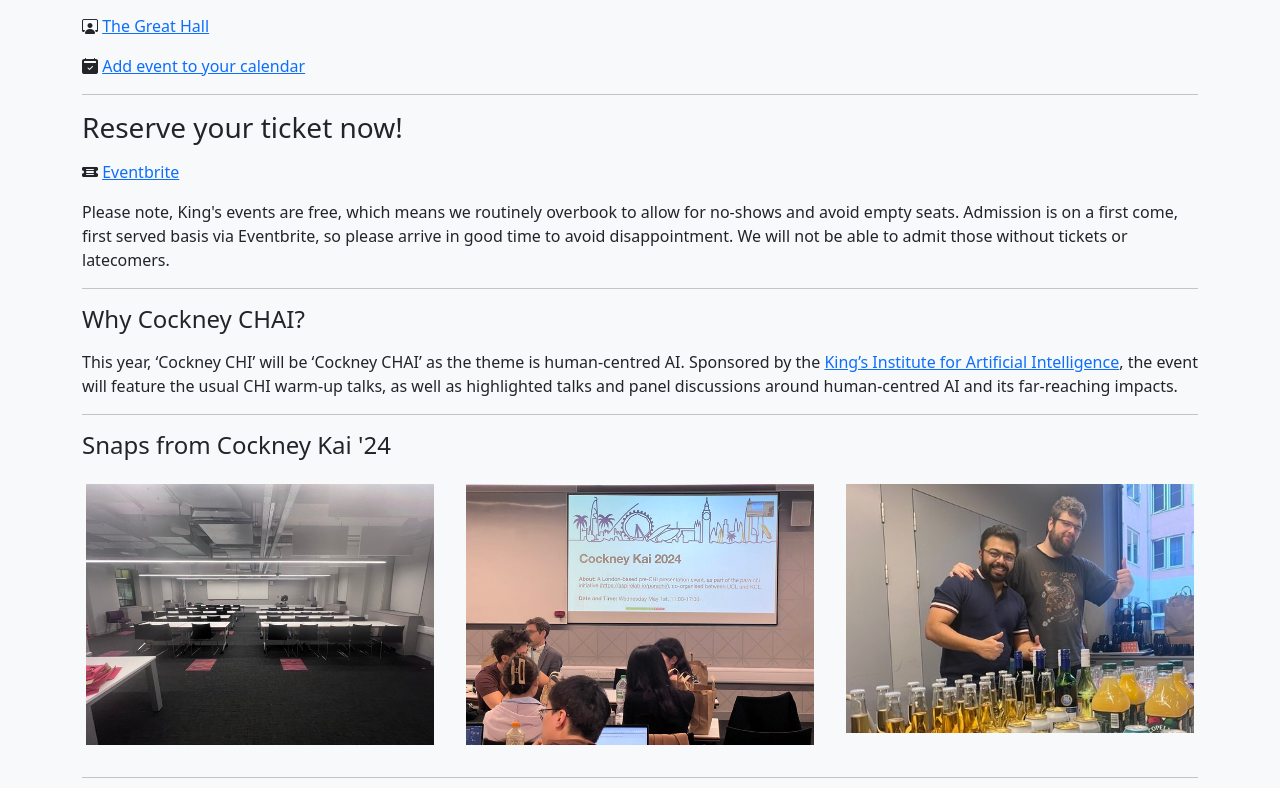
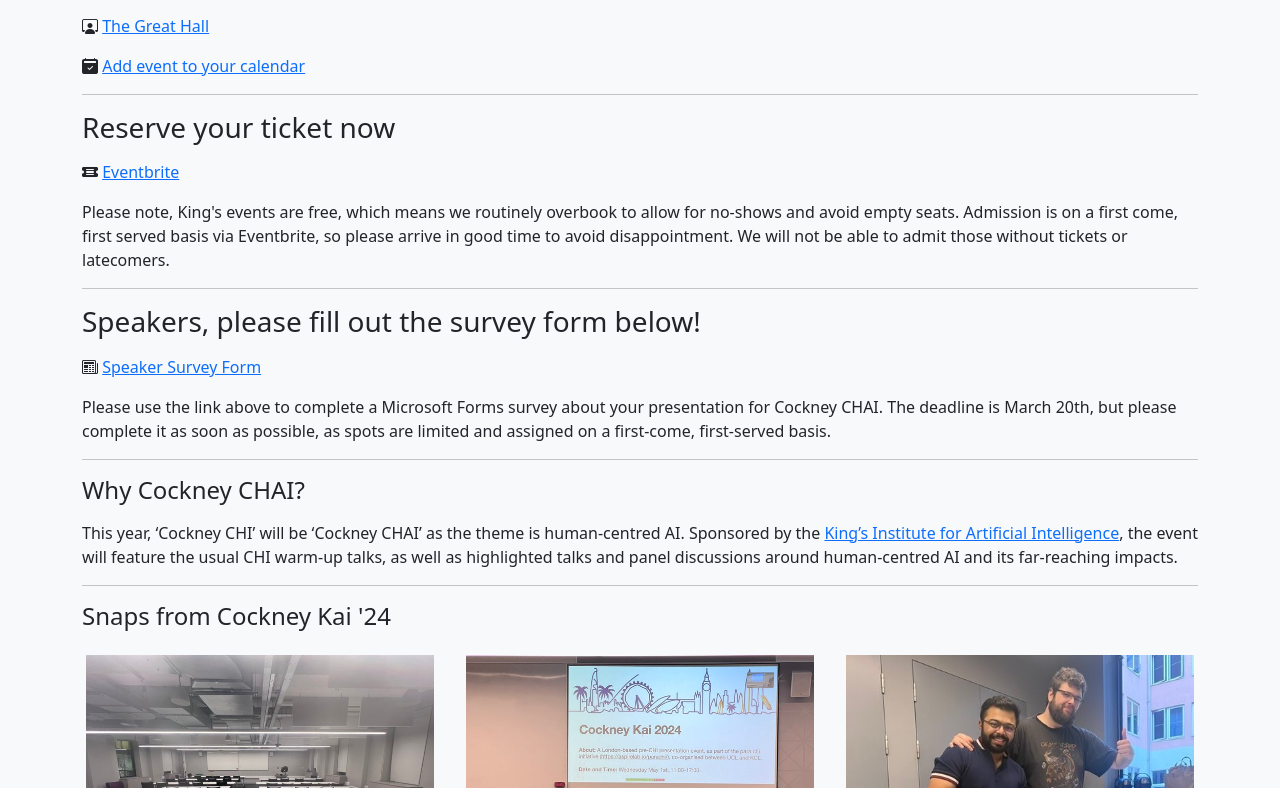
Before and after one commit to cockneychai25/cockneychai25.github.io, a plain HTML site: page index.html in a window 1280 px wide. Shown: the part 889-1677 px from the top of the page. Drawn offline with nearby package versions, Linux system fonts and the light colour scheme.

Commit message:
Added speaker survey form

```diff
--- a/index.html
+++ b/index.html
@@ -69,7 +69,7 @@
 
       <hr>
 
-      <h3 class="my-3">Reserve your ticket now!</h3>
+      <h3 class="my-3">Reserve your ticket now</h3>
       <p class="fs-6"><i class="bi bi-ticket-detailed-fill"></i> <a
           href="https://www.eventbrite.co.uk/e/cockney-chai-2025-tickets-1246204614549?aff=oddtdtcreator">Eventbrite</a>
       </p>
@@ -79,7 +79,18 @@
         to avoid disappointment. We will not be able to admit those without tickets or latecomers.</p>
       <hr>
 
+      <h3 class="my-3">Speakers, please fill out the survey form below!</h3>
+      <p class="fs-6"><i class="bi bi-newspaper"></i> <a
+          href="https://forms.office.com/Pages/ResponsePage.aspx?id=FM9wg_MWFky4PHJAcWVDVkQ1MBRnHS1HqP763d_WR09UQkJMQjdSTVQ3TTg0WExNU0xISjFBUDk4Ni4u">Speaker Survey
+          Form</a>
+      </p>
+      <p class="fs-6">Please use the link above to complete a Microsoft Forms survey about your presentation for Cockney
+        CHAI. The deadline is March 20th, but please complete it as soon as possible, as spots are limited and assigned
+        on a first-come, first-served basis.</p>
+      <hr>
+
       <h4 class="my-3">Why Cockney CHAI?</h3>
+
         <p class="fs-6">This year, ‘Cockney CHI’ will be ‘Cockney CHAI’ as the theme is human-centred AI. Sponsored by
           the
           <a href="https://www.kcl.ac.uk/ai">King’s Institute for Artificial Intelligence</a>, the event will feature
```
